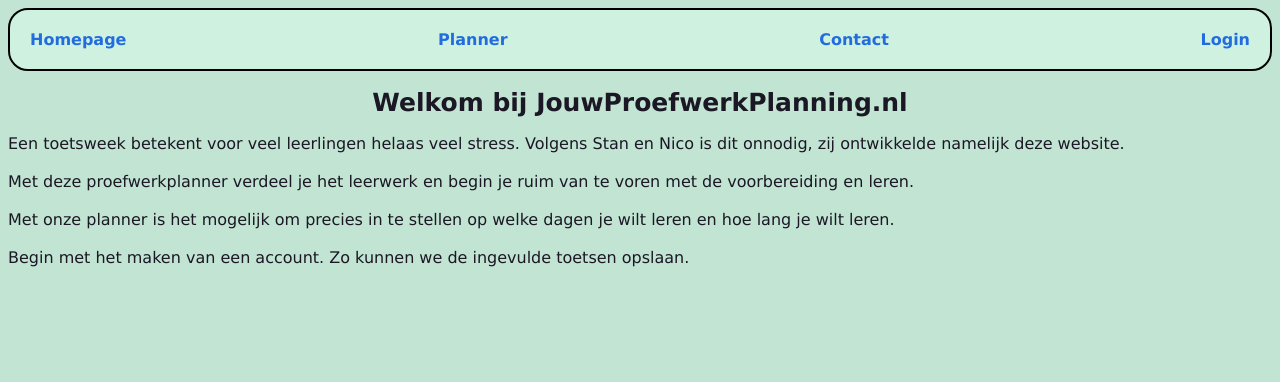
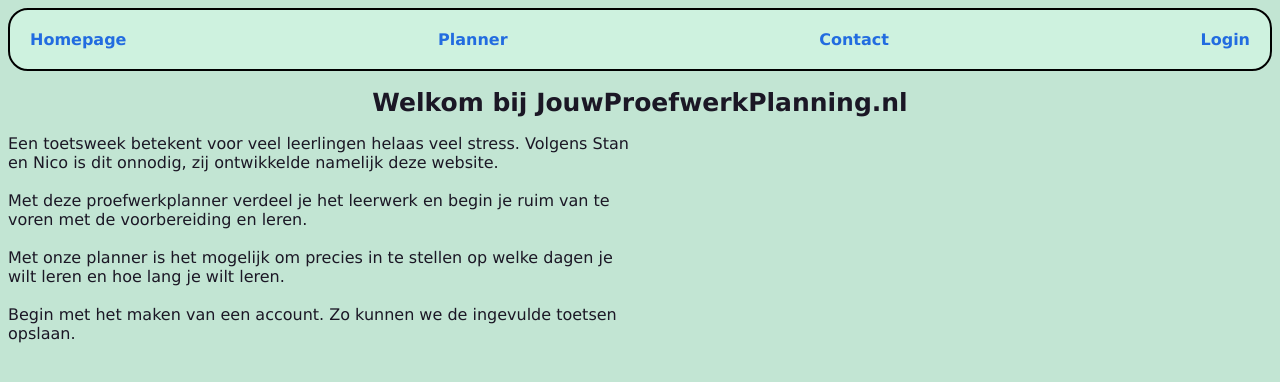
Before and after one commit to Sharky05/php-exam-planner, a PHP site: page / in a window 1280 px wide. Shown: the top 382 px of the page. Run offline with PHP 8.4, Linux system fonts and the light colour scheme.

Commit message:
Update style.css

```diff
--- a/style.css
+++ b/style.css
@@ -21,6 +21,10 @@
   margin: 2px;
   border: 2px solid black;
   border-radius: 4px;
+}
+
+#left_aligned {
+  max-width: 50%;
 }
 
 #main_button {
```
